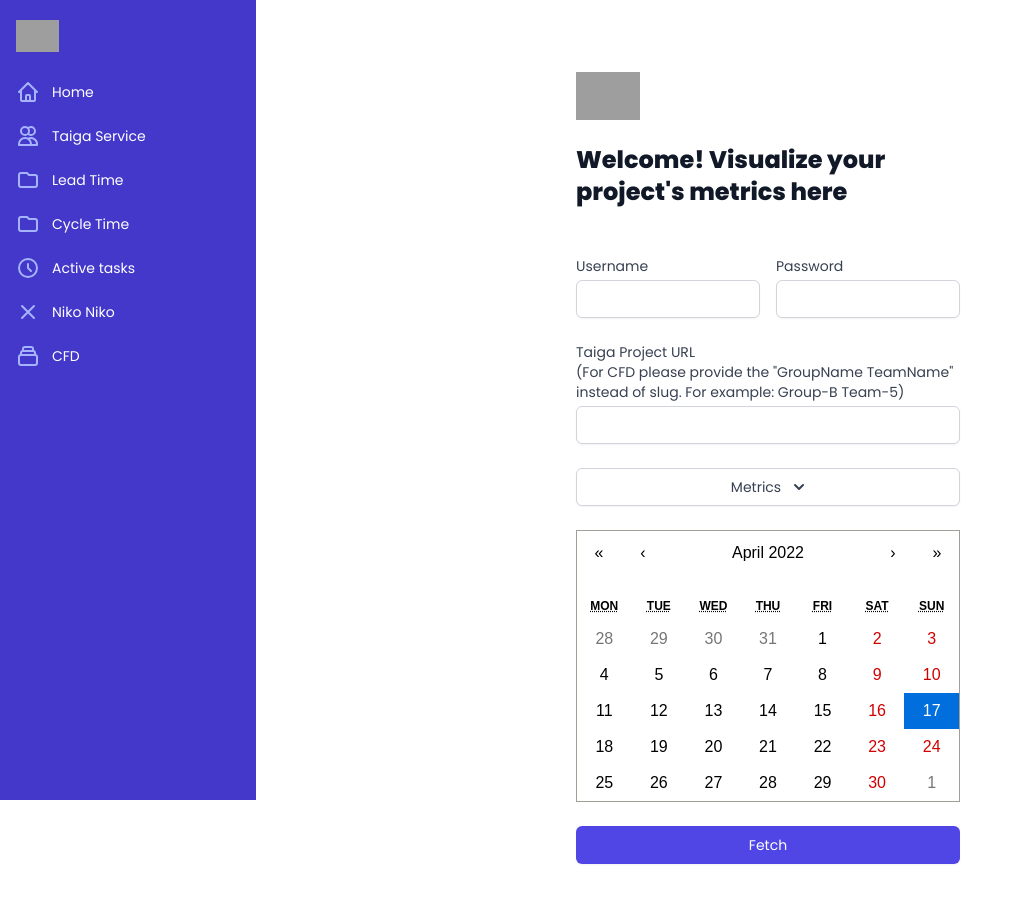
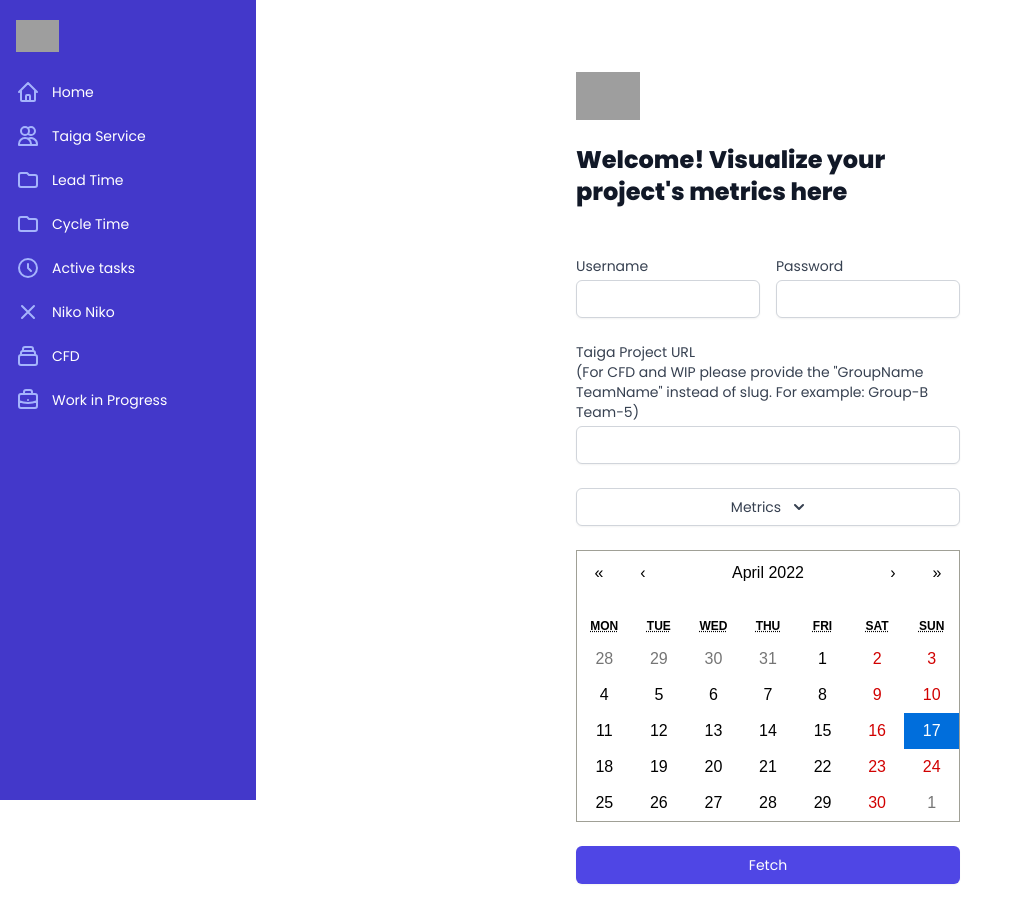
Before and after one commit to SER-516-Project-BullPen-Group-B/Team5_front_end, a React (Create React App) app: page / in a window 1280 px wide. Shown: the top 922 px of the page, without its empty margins (0-1023 px from the left). Built offline with nearby package versions, Linux system fonts and the light colour scheme; grey boxes are pictures that could not be loaded; what fusioncharts would draw is missing.

Commit message:
US20  - Mapped API endpoint with WIP functional component

```diff
--- a/src/components/Nav.tsx
+++ b/src/components/Nav.tsx
@@ -8,6 +8,7 @@ import {
   XIcon,
   CollectionIcon,
   ClockIcon,
+  BriefcaseIcon
 } from "@heroicons/react/outline";
 import PropTypes from "prop-types";
 
@@ -47,6 +48,12 @@ const navigation = [
     name: "CFD",
     href: "/cummulative-flow-diagram",
     icon: CollectionIcon,
+    current: false,
+  },
+  {
+    name: "Work in Progress",
+    href: "/work-in-progress",
+    icon: BriefcaseIcon,
     current: false,
   },
 ];
--- a/src/components/api-mappings.ts
+++ b/src/components/api-mappings.ts
@@ -43,6 +43,14 @@ const data = {
     requestPending: "Generating Viz for CFD",
     localForageKey: "cfd",
   },
+  wip: {
+    name: "WIP",
+    endpoint:  "https://cfd-srvce.herokuapp.com/csv",
+    requestSuccess: "Viz for WIP is ready!",
+    requestFail: "An unexpected error occured while processing the request",
+    requestPending: "Generating Viz for WIP",
+    localForageKey: "wip",
+  },
 };
 
 export const map = {
@@ -51,4 +59,5 @@ export const map = {
   "Active Tasks": data.activeTasks,
   "CFD": data.cfd,
   'Cycle Time': data.cycleTime,
+  "WIP": data.wip,
 };
--- a/src/pages/TaigaService.tsx
+++ b/src/pages/TaigaService.tsx
@@ -30,7 +30,7 @@ const TaigaService: React.FC = () => {
       );
       try {
         const data =
-          select === "Lead Time" || select === "CFD" || select === "Cycle Time"
+          select === "Lead Time" || select === "CFD" || select === "Cycle Time" || select == "WIP"
             ? (
               select === "Lead Time" || select === "Cycle Time"
               ? axios.post(`${metric.endpoint + url}`, {
@@ -149,7 +149,7 @@ const TaigaService: React.FC = () => {
                       htmlFor="email"
                       className="block text-sm font-medium text-gray-700"
                     >
-                      Taiga Project URL <br/>(For CFD please provide the &quot;GroupName TeamName&quot; instead of slug. For example: Group-B Team-5)
+                      Taiga Project URL <br/>(For CFD and WIP please provide the &quot;GroupName TeamName&quot; instead of slug. For example: Group-B Team-5)
                     </label>
                     <div className="mt-1">
                       <input
--- a/src/pages/WIP.tsx
+++ b/src/pages/WIP.tsx
@@ -25,7 +25,27 @@ const WIP: React.FC = () => {
   const types = ["Line"];
 
   useEffect(() => {
-
+    /* eslint-disable @typescript-eslint/no-explicit-any */
+    localforage.getItem("wip", (err, value: any) => {
+      const labels = Object.keys(value);
+      const inProgress: number[] = [];
+      Object.values(value).forEach((val: any) => {
+        inProgress.push(val['In Progress']);
+      });
+      const data = {
+        labels: labels,
+        datasets: [
+          {
+            label: "Work in Progress",
+            data: inProgress,
+            fill: true,
+            backgroundColor: "rgba(255, 187, 51, 0.15)",
+            borderColor: "rgba(255, 187, 51, 0.9)"
+          }
+        ]
+      };
+      setData(JSON.stringify(data));
+    });
   }, []);
 
   return (
```
